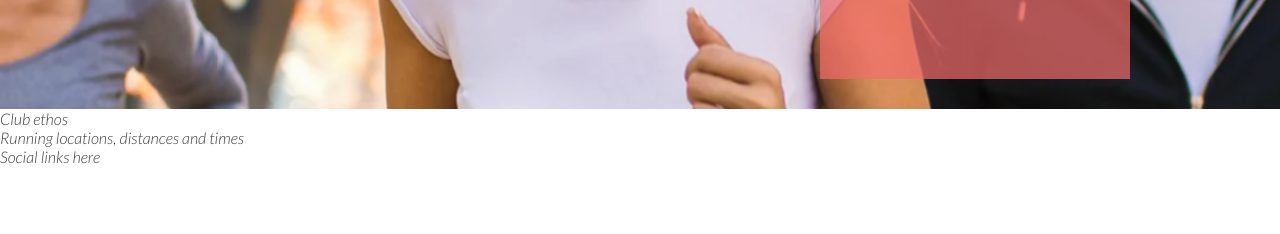
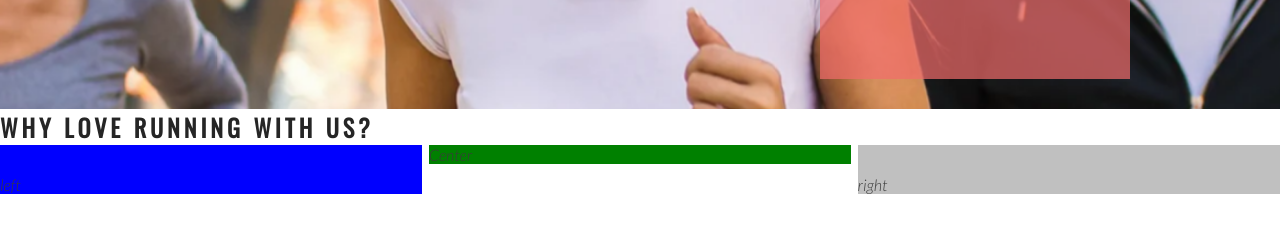
Before and after one commit to Antonyeaster/love-running, a plain HTML site: page index.html in a window 1280 px wide. Shown: the part 566-800 px from the top of the page. Drawn offline with nearby package versions, Linux system fonts and the light colour scheme.

Commit message:
add club ethos main structure

```diff
--- a/assets/css/style.css
+++ b/assets/css/style.css
@@ -24,6 +24,7 @@ h1, h2 {
 #logo {
     float: left;
     font-size: 280%;
+    margin-left: 30px;
 }
 
 /* navagation links */
@@ -111,3 +112,29 @@ h1, h2 {
 
     position: absolute;
 }
+
+/* club ethos */
+
+#club-ethos {
+    height: 600px;
+}
+
+#left-about {
+    padding-top: 30px;
+    width: 33%;
+    float: left;
+    background-color: blue;
+}
+
+#right-about {
+    padding-top: 30px;
+    width: 33%;
+    float: right;
+    background-color: silver;
+}
+
+#center-about {
+    width: 33%;
+    margin: 0 auto;
+    background-color: green;
+}
--- a/index.html
+++ b/index.html
@@ -43,8 +43,17 @@
             <h3>Dublin Docklands & Phoenix Park</h3>
         </div>
     </section>
-    <section>
-        Club ethos
+    <section id="club-ethos">
+        <h1>Why Love Running With Us?</h1>
+        <div id="left-about">
+            left
+        </div>
+        <div id="right-about">
+            right
+        </div>
+        <div id="center-about">
+            Center
+        </div>
     </section>
     <section>
         Running locations, distances and times
```
